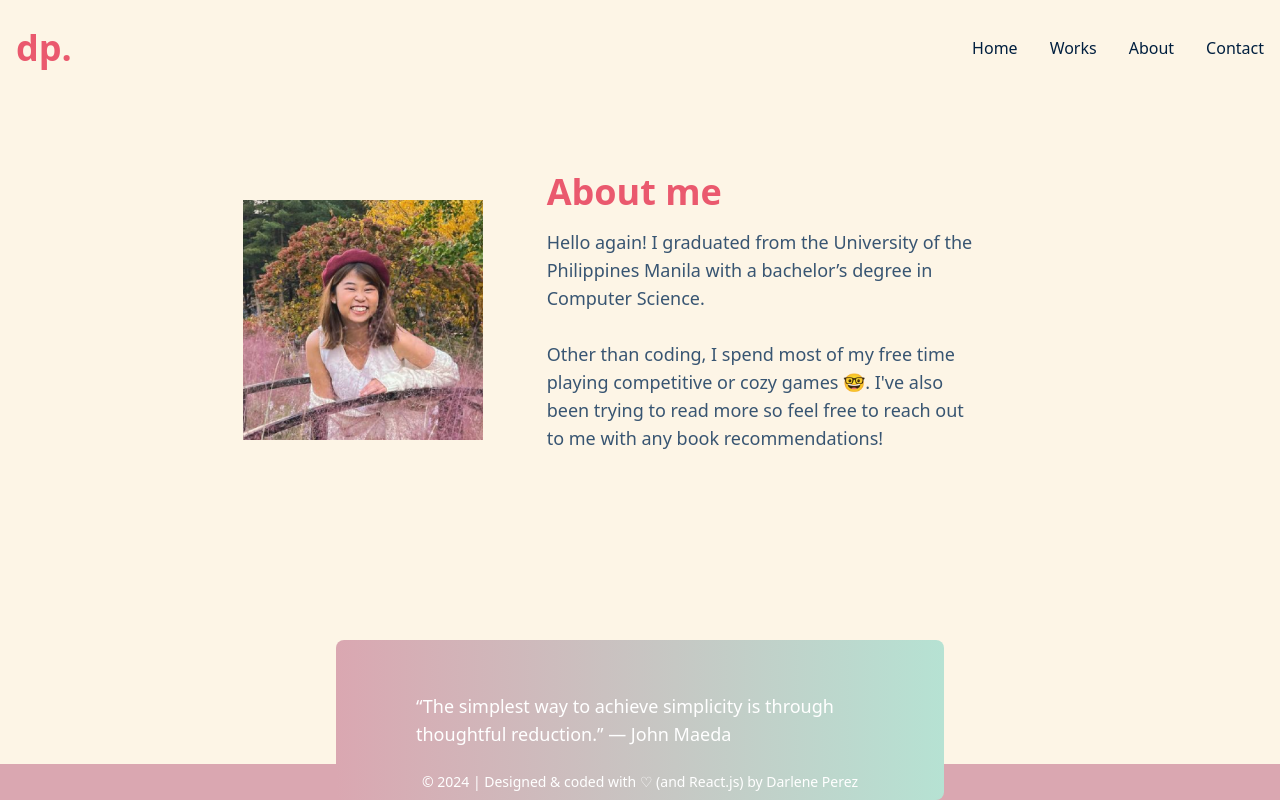
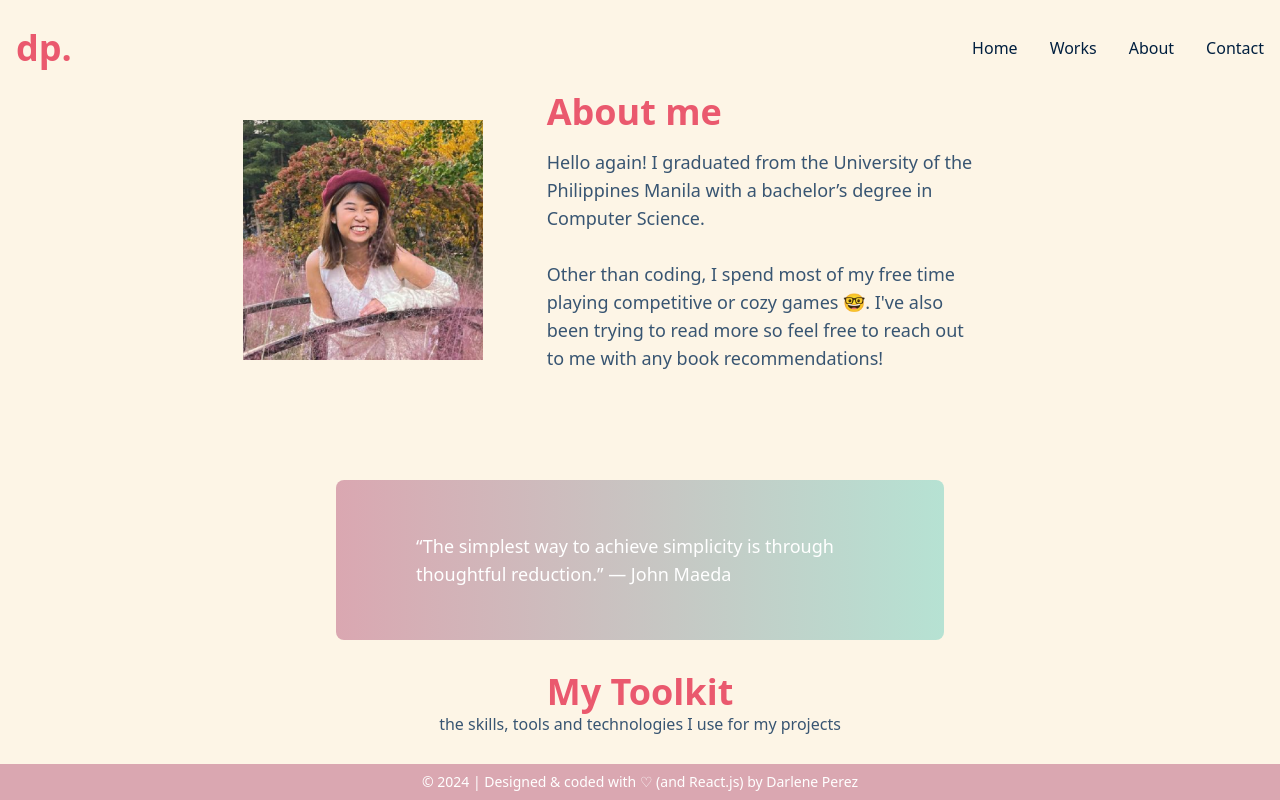
Before and after one commit to dqperez/portfolio-website, a React (Vite) app: page /about in a window 1280 px wide. Built offline with nearby package versions, Linux system fonts and the light colour scheme.

Commit message:
feat: Add toolkit component

```diff
--- /dev/null
+++ b/src/components/Toolkit.jsx
@@ -0,0 +1,17 @@
+import React from 'react';
+
+const Toolkit = () => {
+  return (
+    <div className="flex h-auto w-screen justify-center">
+        <div className="flex flex-col items-center mt-8">
+            <p className="text-4xl text-header font-bold">My Toolkit</p>
+            <p className="text-md text-center text-body">the skills, tools and technologies I use for my projects</p>
+            <div className="grid grid-cols-2 lg:grid-cols-4 gap-4 p-8">
+            </div>
+        </div>
+
+    </div>
+  )
+}
+
+export default Toolkit;
--- a/src/pages/AboutPage.jsx
+++ b/src/pages/AboutPage.jsx
@@ -2,6 +2,7 @@ import React from 'react';
 import Layout from './Layout';
 import About from '../components/About.jsx';
 import GradientQuote from '../components/GradientQuote.jsx';
+import Toolkit from '../components/Toolkit.jsx';
 
 const AboutPage = () => {
   return (
@@ -10,6 +11,7 @@ const AboutPage = () => {
         <div className="flex flex-col">
           <About />
           <GradientQuote />
+          <Toolkit />
         </div>
 
       </div>
```
